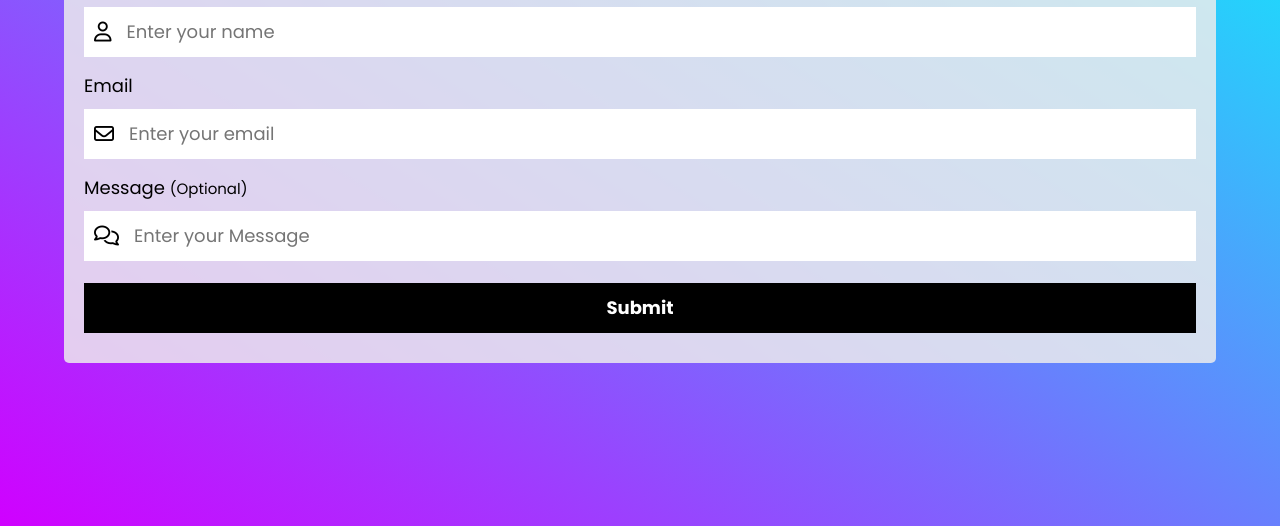
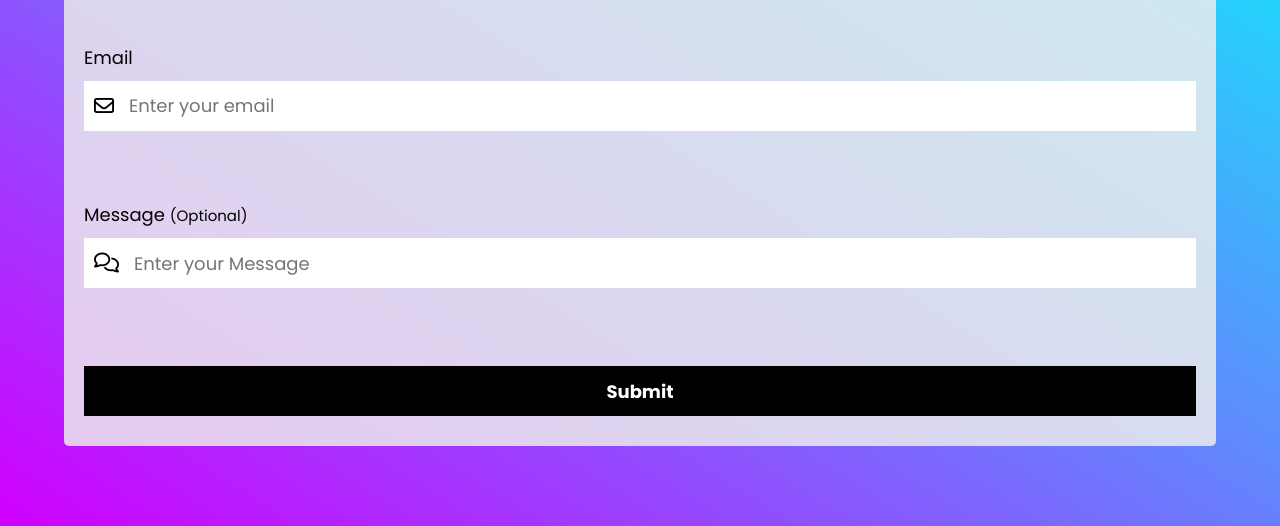
Before and after one commit to NandhuVsona/Email-Sender, a website: page EmailApp/view/index.html in a window 1280 px wide. Shown: the part 274-800 px from the top of the page. Drawn offline with Linux system fonts and the light colour scheme.

Commit message:
first commit

```diff
--- a/EmailApp/view/index.html
+++ b/EmailApp/view/index.html
@@ -50,7 +50,7 @@
     }
     form {
       width: 90%;
-      height: max-content;
+      height: 80vh;
 
       display: flex;
       flex-direction: column;
@@ -69,6 +69,7 @@
       display: flex;
       flex-direction: column;
       gap: 10px;
+      flex-grow: 1;
     }
     form .form-group input {
       width: 100%;
@@ -77,6 +78,7 @@
       font-family: inherit;
       font-size: inherit;
       padding-left: 10px;
+      flex-grow: 1;
     }
     form .form-group input:focus {
       outline: none;
```
